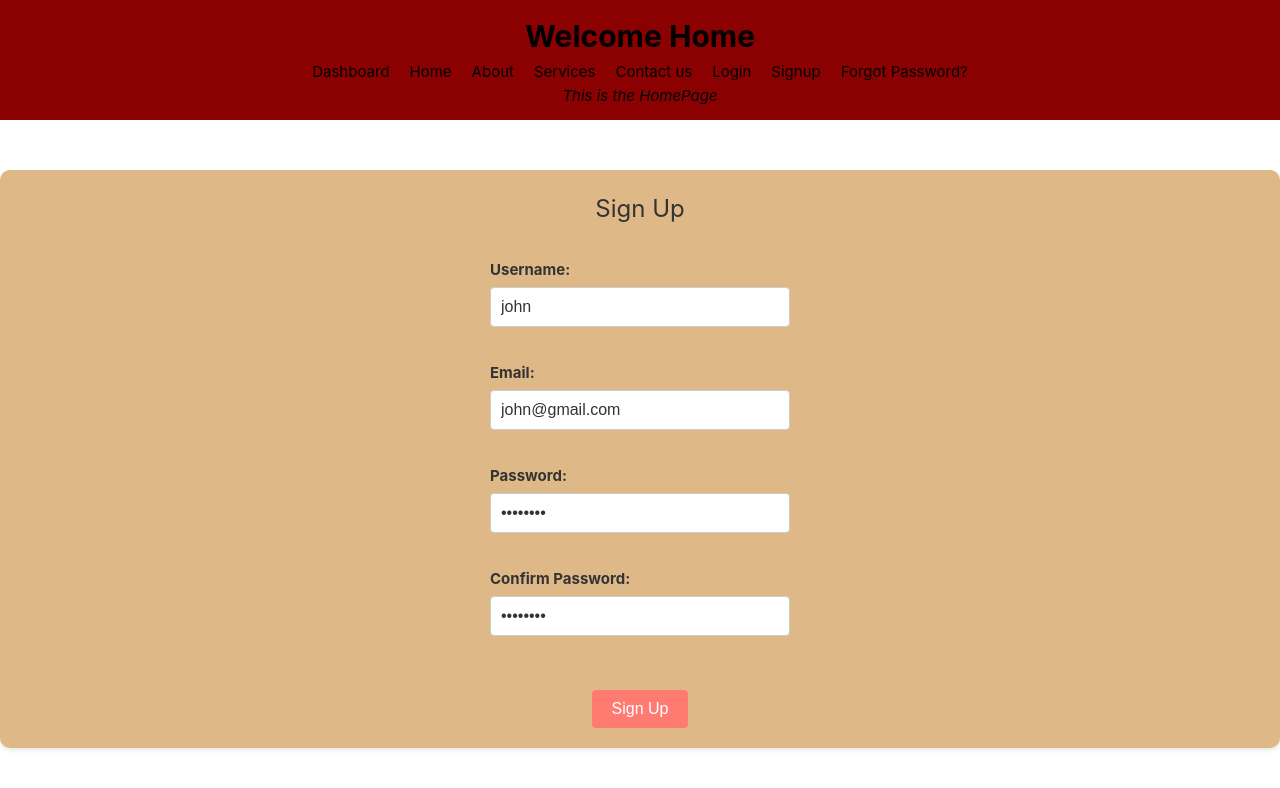
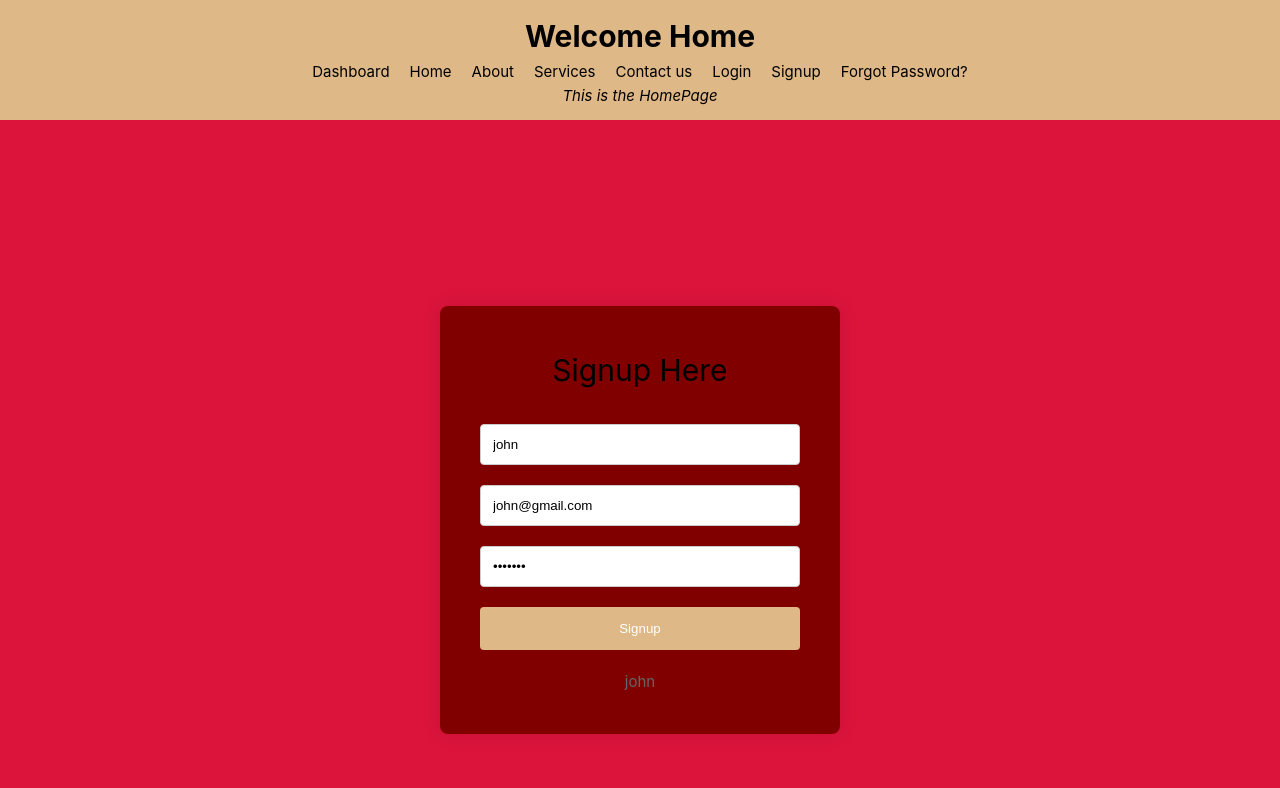
Before and after one commit to valerie157/project-vue, a Vue app: page /signup in a window 1280 px wide. Shown: the top 788 px of the page. Built offline with nearby package versions, Linux system fonts and the light colour scheme.

Commit message:
Initial commit

```diff
--- a/src/App.vue
+++ b/src/App.vue
@@ -23,7 +23,7 @@
 
 <style>
 .navbar {
-  background-color:darkred;
+  background-color:burlywood;
   padding: 12px 14px;
 }
 
--- a/src/views/DashboardView.vue
+++ b/src/views/DashboardView.vue
@@ -5,10 +5,13 @@
 <template>
 <div>
   <h1>Dashboard</h1>
+  <h1>{{ user }}</h1>
+  <h1>{{ counter.count }}</h1>
+  <button @click="counter.increment">Increment</button>
 
 </div>
 
 </template>
 
-<style>
+<style scoped>
 </style>
--- a/src/views/ForgotPasswordFormView.vue
+++ b/src/views/ForgotPasswordFormView.vue
@@ -60,7 +60,7 @@ export default {
   padding: 20px;
   border: 1px solid #ccc;
   border-radius: 5px;
-  background-color:goldenrod
+  background-color:crimson;
 }
 
 .form-group {
--- a/src/views/LoginView.vue
+++ b/src/views/LoginView.vue
@@ -1,103 +1,92 @@
+<script setup>
+import { ref } from 'vue'
+import axios from 'axios'
+import { useRouter } from 'vue-router';
+const username = ref('')
+const password = ref('')
+
+const router = useRouter()
+const login = async () => {
+    console.log(`${username.value}  ${password.value}`);
+    // Save the value
+   axios.post('http://127.0.0.1:8000/api/login',{username:username.value,password:password.value});
+   router.push('/dashboard')
+};
+</script>
+
 <template>
-  <div class="login-view">
-    <h1>Login</h1>
+    <div class="login-container">
+        <div class="login-form">
+            <h1>login Here</h1>
             <form @submit.prevent="login">
                 <div class="form-group">
-        <label for="email">Email:</label>
-        <input type="email" id="email" v-model="email" required />
+                    <input class="form-input" type="text" placeholder="Enter username" v-model="username">
                 </div>
                 <div class="form-group">
-        <label for="password">Password:</label>
-        <input type="password" id="password" v-model="password" required />
+                    <input class="form-input" type="password" placeholder="Enter password" v-model="password">
                 </div>
-      <button type="submit">Login</button>
+                <div class="form-group">
+                    <button class="form-button" type="submit">Login</button>
+                </div>
             </form>
-    <a href="#" @click.prevent="forgotPassword">Forgot Password?</a>
+            <p>Don't have an account? <router-link to="/signup">Sign up</router-link></p>
+            <p><router-link to="/forgotpassword">Forgot Password</router-link></p>
+        </div>
     </div>
 </template>
 
-<script>
-import axios from 'axios';
+<style scoped>
+.login-container {
+    display: flex;
+    align-items: center;
+    justify-content: center;
+    height: 100vh;
+    background-color:darkgray;
+}
 
-export default {
-  data() {
-    return {
-      email: '',
-      password: ''
-    };
-  },
-  methods: {
-    async login() {
-      try {
-        //  POST request to your login API endpoint
-        const response = await axios.post('/api/login', {
-          email: this.email,
-          password: this.password
-        });
+.login-form {
+    background-color: mediumaquamarine;
+    width: 300px;
+    padding: 20px;
+    border-radius: 8px;
+    box-shadow: 0 0 15px rgba(0, 0, 0, 0.1);
+}
 
-
-        console.log('Login successful');
-        console.log('Response:', response.data);
-      } catch (error) {
-
-        console.error('Error logging in:', error);
-
-      }
-    },
-    forgotPassword() {
-
-      console.log('Forgot Password');
-
-      this.$router.push('/forgotpassword');
-    }
-  }
-};
-</script>
-
-<style scoped>
-.login-view {
-  max-width: 400px;
-  margin: 0 auto;
-  padding: 20px;
-  border: 1px solid #ccc;
-  border-radius: 5px;
-  background-color: darkred;
+.login-form h1 {
+    text-align: center;
+    color: black;
+    margin-bottom: 20px;
 }
 
 .form-group {
-  margin-bottom: 10px;
+    margin-bottom: 15px;
 }
 
-label {
-  font-weight: bold;
+.form-input {
+    width: 100%;
+    padding: 10px;
+    border: 1px solid #dddddd;
+    border-radius: 4px;
+    outline: none;
+    transition: border-color 0.3s;
 }
 
-input {
-  width: 100%;
-  padding: 8px;
-  border: 1px solid #ccc;
-  border-radius: 4px;
+.form-input:focus {
+    border-color: #4caf50;
 }
 
-button {
-  width: 100%;
-  padding: 10px;
-  background-color: coral;
-  color: #fff;
+.form-button {
+    background-color: burlywood;
+    color: white;
+    padding: 12px;
     border: none;
     border-radius: 4px;
     cursor: pointer;
+    width: 100%;
+    transition: background-color 0.3s;
 }
 
-button:hover {
-  background-color: grey;
-}
-
-a {
-  display: block;
-  text-align: center;
-  margin-top: 10px;
-  color: #fff;
-  text-decoration: none;
+.form-button:hover {
+    background-color: #0056b3;
 }
 </style>
--- a/src/views/SignupView.vue
+++ b/src/views/SignupView.vue
@@ -1,125 +1,99 @@
+<script setup>
+import { ref } from 'vue'
+import axios from 'axios';
+
+const username = ref('john')
+const email = ref('john@gmail.com')
+const password = ref('john123')
+
+const signup = async () => {
+    console.log(`${username.value} ${email.value} ${password.value}`);
+    // Save the value
+    axios.post('http://127.0.0.1:8000/api/signup',{username:username.value,email:email.value,password:password.value});
+    // copy and paste the url fom your postman and you should be able to get your values  eg: {username, email, password}
+}
+</script>
+
 <template>
-  <div class="container">
-    <h1 class="title">Sign Up</h1>
-    <form @submit.prevent="submitForm" class="form">
-      <label for="username" class="label">Username:</label>
-      <input type="text" id="username" v-model="username" required class="input" />
-      <br />
-      <label for="email" class="label">Email:</label>
-      <input type="email" id="email" v-model="email" required class="input" />
-      <br />
-      <label for="password" class="label">Password:</label>
-      <input type="password" id="password" v-model="password" required class="input" />
-      <br />
-      <label for="password_confirmation" class="label">Confirm Password:</label>
-      <input type="password" id="password_confirmation" v-model="passwordConfirmation" required class="input" />
-      <br />
-      <button type="submit" class="button">Sign Up</button>
+    <div class="signup-container">
+        <div class="signup-form">
+            <h1>Signup Here</h1>
+            <form @submit.prevent="signup">
+                <div class="form-group">
+                    <input class="form-input" type="text" placeholder="Enter username" v-model="username">
+                </div>
+                <div class="form-group">
+                    <input class="form-input" type="email" placeholder="Enter email" v-model="email">
+                </div>
+                <div class="form-group">
+                    <input class="form-input" type="password" placeholder="Enter password" v-model="password">
+                </div>
+                <div class="form-group">
+                    <button class="form-button" type="submit">Signup</button>
+                </div>
             </form>
+            <p>{{ username }}</p>
+        </div>
     </div>
 </template>
 
-<script>
-import axios from 'axios';
-// import { ref } from 'vue';
-
-export default {
-  data() {
-    return {
-      username: 'john',
-      email: 'john@gmail.com',
-      password: '12345678',
-      passwordConfirmation: '12345678',
-    };
-  },
-  methods: {
-    submitForm() {
-      // Validate the form data
-      if (this.password !== this.passwordConfirmation) {
-        console.error('Passwords do not match');
-        return;
-      }
-      // Send a POST request to the server-side API endpoint
-      axios
-        .post('/api/signup', {
-          username: this.username,
-          email: this.email,
-          password: this.password,
-        })
-        .then((response) => {
-          console.log(response.data.message);
-          // Clear the form fields
-          this.username = '';
-          this.email = '';
-          this.password = '';
-          this.passwordConfirmation = '';
-        })
-        .catch((error) => {
-          console.log(error.response.data.message);
-        });
-    },
-  },
-};
-</script>
-
-<style>
-.container {
+<style scoped>
+.signup-container {
     display: flex;
-  flex-direction: column;
     align-items: center;
-  margin-top: 50px;
-  background-color: burlywood;
-  padding: 20px;
-  border-radius: 10px;
-  box-shadow: 0 2px 4px rgba(0, 0, 0, 0.1);
+    justify-content: center;
+    height: 100vh;
+    background-color: crimson ;
 }
 
-.title {
-  font-size: 24px;
-  color: #333;
-  margin-bottom: 30px;
-  text-align: center;
+.signup-form {
+    background-color:maroon;
+    width: 400px;
+    padding: 40px;
+    border-radius: 8px;
+    box-shadow: 0 0 20px rgba(0, 0, 0, 0.1);
 }
 
-.form {
-  display: flex;
-  flex-direction: column;
-  align-items: center;
-  width: 300px;
+.signup-form h1 {
+    text-align: center;
+    color: black;
+    margin-bottom: 30px;
 }
 
-.label {
-  display: block;
-  margin-bottom: 5px;
-  text-align: left;
-  width: 100%;
-  font-weight: bold;
-  color: #333;
+.form-group {
+    margin-bottom: 20px;
 }
 
-.input {
+.form-input {
     width: 100%;
-  padding: 10px;
-  margin-bottom: 10px;
-  border: 1px solid #ccc;
+    padding: 12px;
+    border: 1px solid #cccccc;
     border-radius: 4px;
-  box-sizing: border-box;
-  font-size: 16px;
-  color: #333;
+    outline: none;
+    transition: border-color 0.3s;
 }
 
-.button {
-  background-color: #ff7b72;
-  color: #fff;
+.form-input:focus {
+    border-color: #4caf50;
+}
+
+.form-button {
+    background-color: burlywood;
+    color: white;
+    padding: 14px;
     border: none;
-  padding: 10px 20px;
     border-radius: 4px;
     cursor: pointer;
-  font-size: 16px;
-  margin-top: 20px;
+    width: 100%;
+    transition: background-color 0.3s;
 }
 
-.button:hover {
-  background-color: aqua;
+.form-button:hover {
+    background-color: burlywood;
+}
+
+.signup-form p {
+    text-align: center;
+    color: #666666;
 }
 </style>
```
Also changed, not shown: vite.config.js.timestamp-1710403382542-c0b1a1dfdeeaa.mjs (added, +21 -0 lines). Lines whose indentation alone changed are shown as unchanged.
